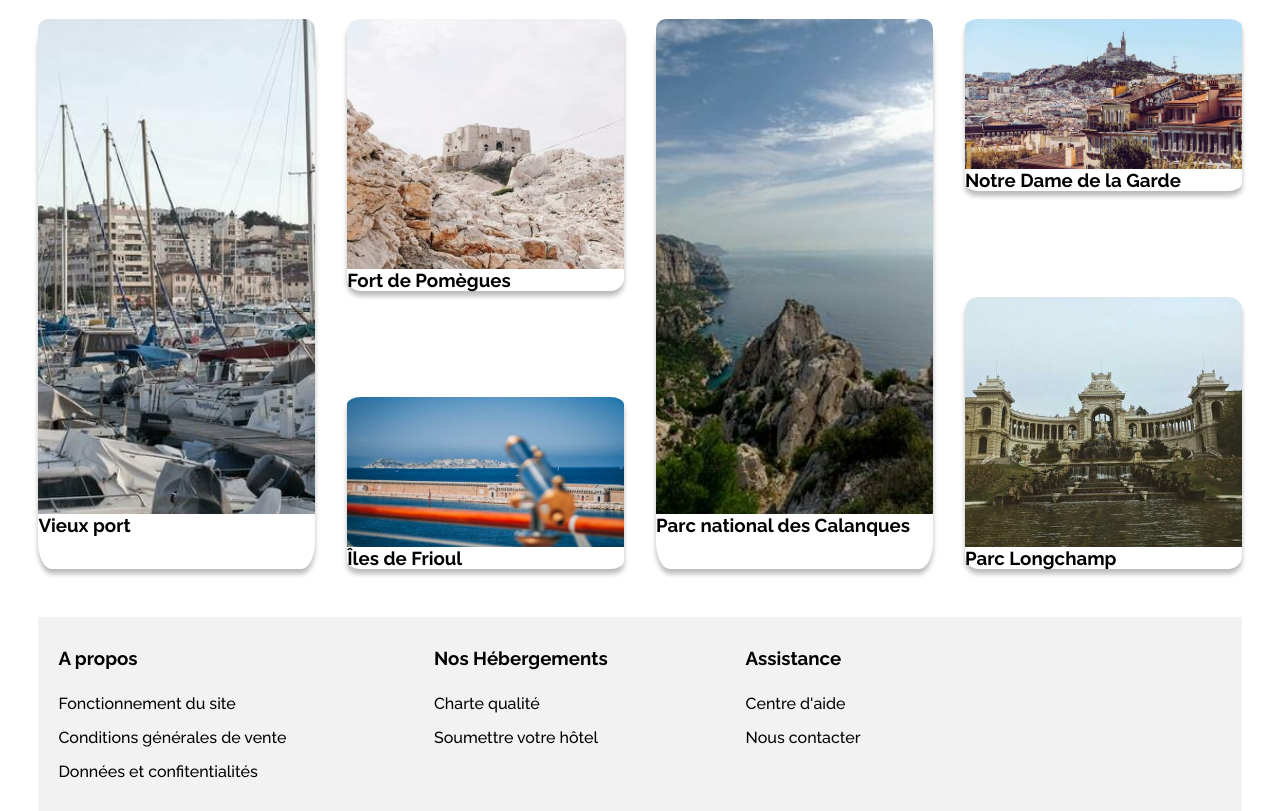
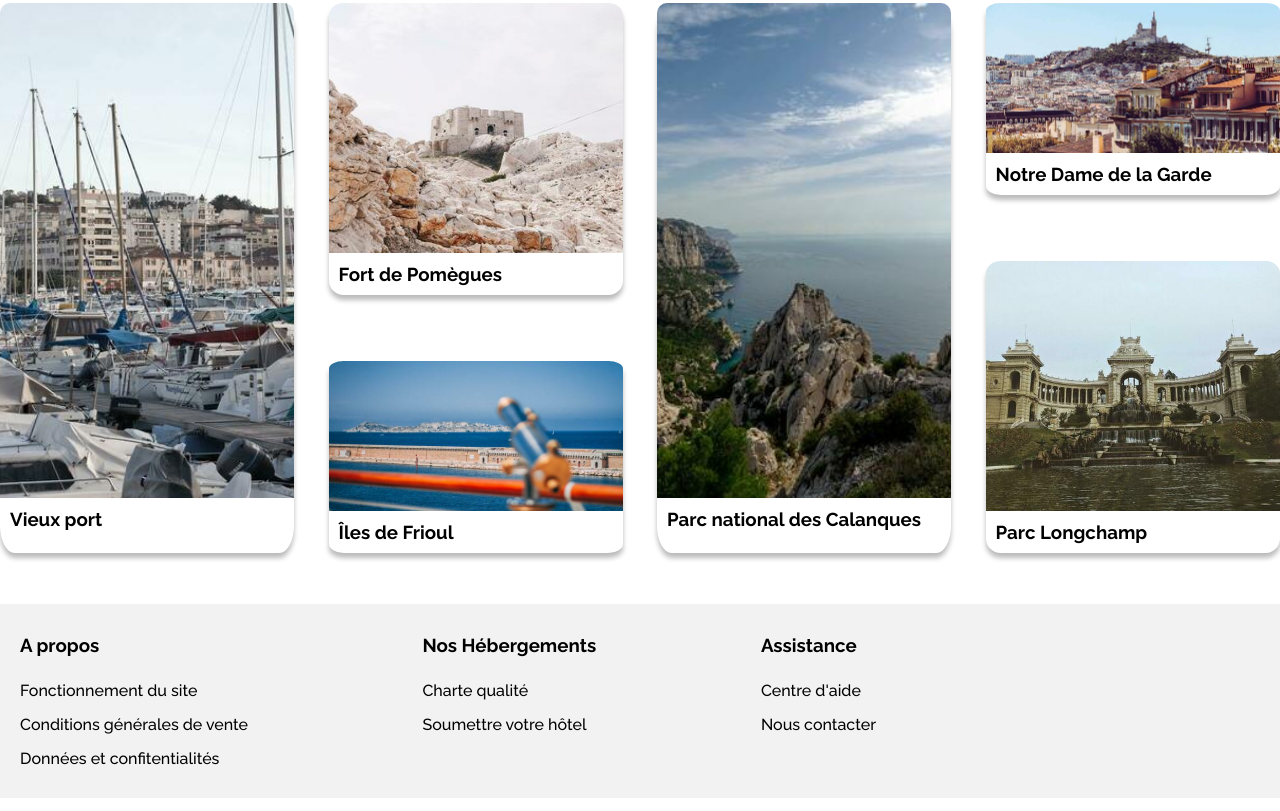
Before and after one commit to SchadiaT/TounkaraSchadia_2_01072021, a plain HTML site: page index.html in a window 1280 px wide. Shown: the part 1107-1918 px from the top of the page. Drawn offline with Linux system fonts and the light colour scheme; a web font is replaced by a local one.

Commit message:
last commit

```diff
--- a/index.html
+++ b/index.html
@@ -252,40 +252,40 @@
 
       <a class="activity_box" href="#">
         <img src="images/activites/4_small/reno-laithienne-QUgJhdY5Fyk-unsplash.jpg" alt="Vieux Port" class="activity">
-        <h3>Vieux port</h3>
+        <h3 class="element_title">Vieux port</h3>
       </a>
 
       <section class="activity_box_secondary">
         <a class="activity_column_box" href="#">
           <img src="images/activites/4_small/paul-hermann-QFTrLdQIRhI-unsplash.jpg" alt="Fort de Pomègues"
             class="activity1">
-          <h3>Fort de Pomègues</h3>
+          <h3 class="element_title">Fort de Pomègues</h3>
         </a>
 
         <a class="activity_column_box" href="#">
           <img src="images/activites/4_small/kevin-hikari-rV_Qd1l-VXg-unsplash.jpg" alt="Îles de Frioul"
             class="activity2">
-          <h3>Îles de Frioul</h3>
+          <h3 class="element_title">Îles de Frioul</h3>
         </a>
       </section>
 
       <a class="activity_box" href="#">
         <img src="images/activites/4_small/kilyan-sockalingum-NR8-cBCN3aI-unsplash.jpg" alt="Parc natinal des Calanques"
           class="activity">
-        <h3>Parc national des Calanques</h3>
+        <h3 class="element_title">Parc national des Calanques</h3>
       </a>
 
       <section class=" activity_box_secondary">
         <a class="activity_column_box" href="#">
           <img src="images/activites/4_small/florian-wehde-xW9e8gdotxI-unsplash.jpg" alt="Notre Dame de la Garde"
             class="activity2">
-          <h3>Notre Dame de la Garde</h3>
+          <h3 class="element_title">Notre Dame de la Garde</h3>
         </a>
 
         <a class="activity_column_box" href="#">
           <img src="images/activites/4_small/lena-paulin-wH2-EJoDcV0-unsplash.jpg" alt="Parc Longchamp"
             class="activity1">
-          <h3>Parc Longchamp</h3>
+          <h3 class="element_title">Parc Longchamp</h3>
         </a>
       </section>
     </section>
--- a/style.css
+++ b/style.css
@@ -4,17 +4,15 @@
      padding: 0;
  }
 
- body {
+ header {
      padding: 0 3% 0 3%;
- }
- header {
      display: flex;
      justify-content: flex-end;
      align-items: center;
  }
 
  .logo{
-     width: 100%;
+     width: 60%;
      padding-right: 50%;
  }
  .inscription {
@@ -45,6 +43,9 @@
     border-top: 1px solid #0065FC;
 }
 
+.research_bar {
+    padding: 0 3% 0 3%;
+}
 .search_bar {
     display: flex;
 }
@@ -82,9 +83,7 @@
  input[type="submit"]:hover{
      background: #DEEBFF;
  }
- .research_bar{
-     padding: 10px;
- }
+
  .research_bar p {
      padding: 5px 5px 20px 5px;
  }
@@ -99,6 +98,7 @@
 
 
  .Filter {
+    padding: 0 3% 0 3%;
      display: flex;
      flex-direction: column;
      margin: 10px;
@@ -183,6 +183,7 @@
      color: black;
  }
 main{
+    padding: 0 3% 0 3%;
     display: flex;
     gap: 2rem;
  }
@@ -275,7 +276,9 @@ main{
     color: lightgrey;
 }
 
-
+.article {
+    padding: 0 3% 0 3%;
+}
  .activity_title {
     margin: 3% 2% 2% 1%;
  }
@@ -340,6 +343,9 @@ img.activity1{
     width: 100%;
     border-radius: 5% 5% 0 0;
     object-fit: cover;
+}
+.element_title {
+    padding: 10px;
 }
 .fas, .far{
     color: #0065FC;
```
